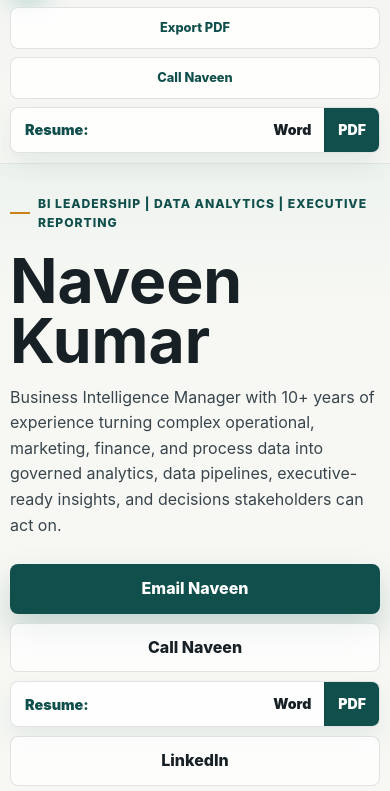
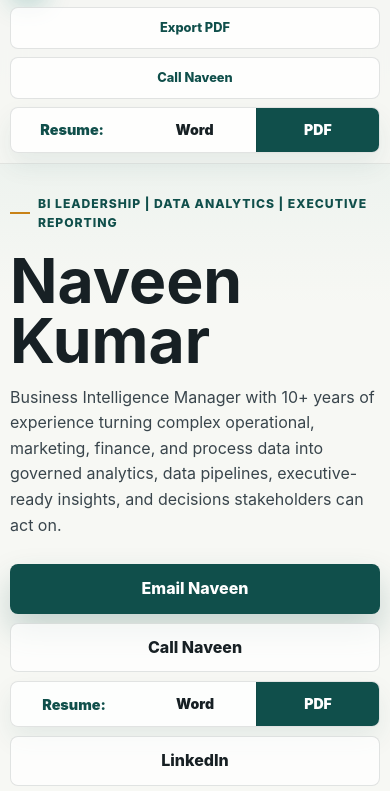
Before and after one commit to naveentanwar811/naveen-portfolio, a plain HTML site: page index.html in a window 390 px wide. Shown: the part 53-844 px from the top of the page. Drawn offline with Linux system fonts and the light colour scheme.

Commit message:
Polish resume download spacing

```diff
--- a/index.html
+++ b/index.html
@@ -171,6 +171,7 @@
     .resume-download {
       display: inline-flex;
       align-items: center;
+      width: max-content;
       min-height: 46px;
       overflow: hidden;
       border: 1px solid var(--line);
@@ -180,7 +181,10 @@
     }
 
     .resume-download .resume-label {
-      padding: 0 12px 0 14px;
+      display: inline-flex;
+      align-items: center;
+      align-self: stretch;
+      padding: 0 11px 0 14px;
       color: var(--teal-dark);
       font-size: 0.9rem;
       font-weight: 900;
@@ -193,7 +197,7 @@
       justify-content: center;
       align-self: stretch;
       min-width: 54px;
-      padding: 0 13px;
+      padding: 0 12px;
       color: var(--ink);
       font-size: 0.88rem;
       font-weight: 900;
@@ -847,7 +851,7 @@
       }
 
       .nav-actions .resume-download {
-        width: 100%;
+        width: max-content;
         justify-content: center;
       }
 
@@ -926,6 +930,16 @@
 
       .nav-actions .resume-download {
         grid-column: 1 / -1;
+        justify-self: stretch;
+        width: 100%;
+      }
+
+      .nav-actions .resume-download .resume-label,
+      .nav-actions .resume-download a {
+        flex: 1 1 0;
+        padding-right: 8px;
+        padding-left: 8px;
+        text-align: center;
       }
 
       .nav-action {
@@ -1064,11 +1078,12 @@
       }
 
       .resume-download .resume-label {
-        flex: 1;
+        flex: 1 1 0;
+        justify-content: center;
       }
 
       .resume-download a {
-        flex: 0 0 auto;
+        flex: 1 1 0;
       }
     }
 
```
